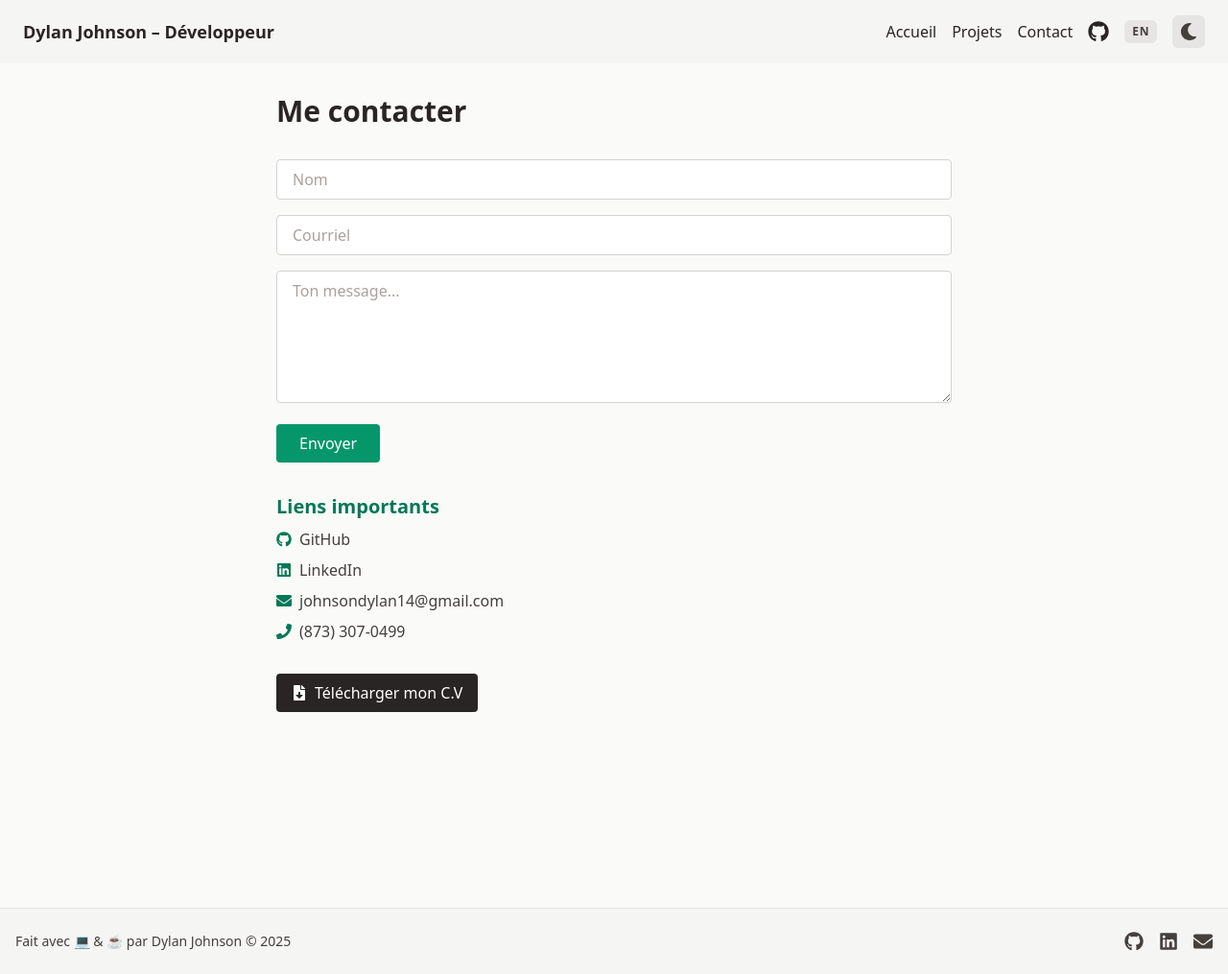
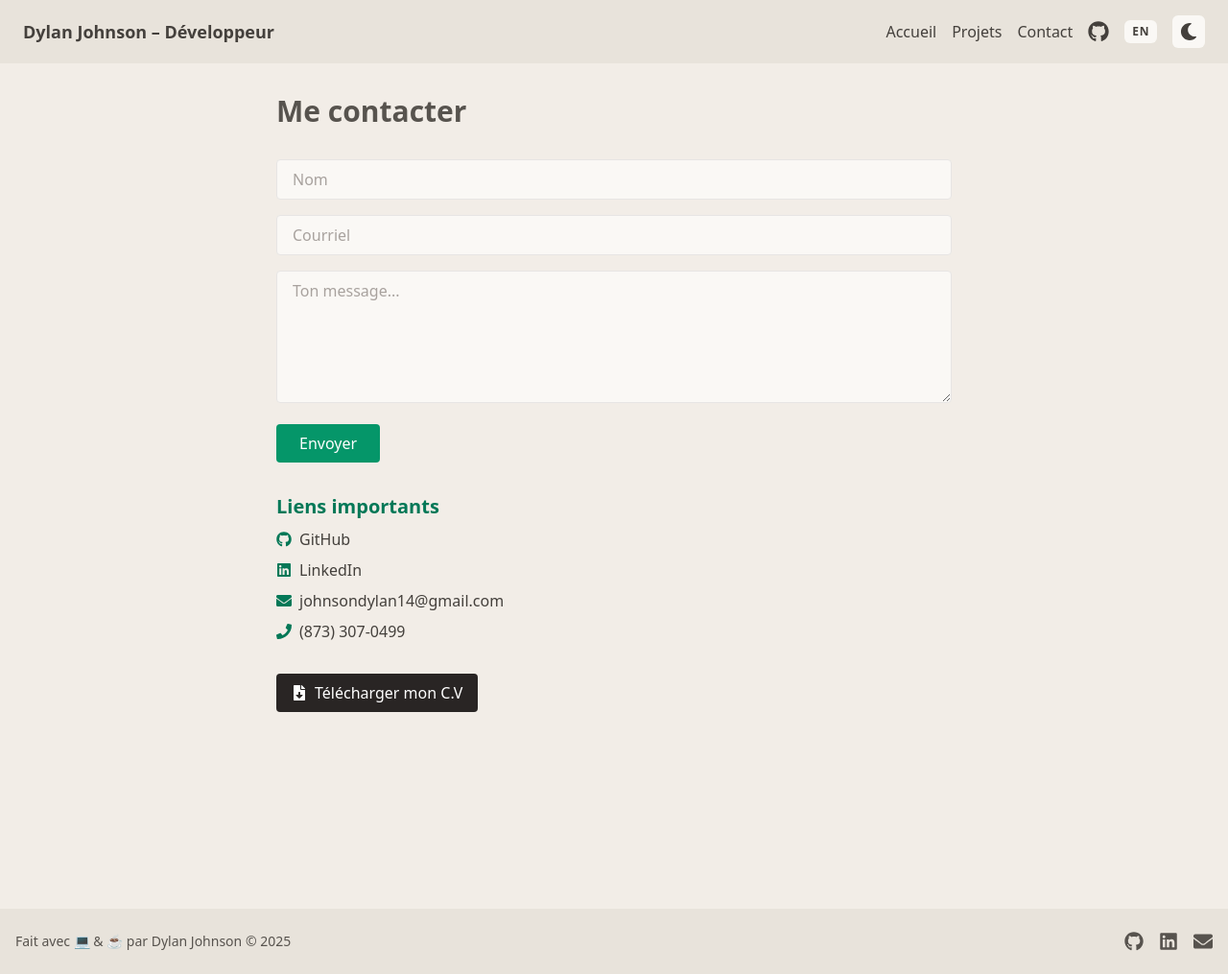
Before and after one commit to Cuplan/Portfolio_Page, a React (Vite) app in the folder portfolio-dj/: page /contact in a window 1280 px wide. Shown: the whole page at 96% size. Built offline with nearby package versions, Linux system fonts and the light colour scheme.

Commit message:
better css

```diff
--- a/portfolio-dj/src/App.tsx
+++ b/portfolio-dj/src/App.tsx
@@ -13,7 +13,7 @@ function App() {
 
   return (
     <LangProvider>
-      <div className="flex flex-col min-h-screen bg-stone-50 dark:bg-dj-black transition-colors duration-300">
+      <div className="flex flex-col min-h-screen bg-day-bg dark:bg-dj-black transition-colors duration-300">
         <Navbar />
 
         <main className="flex-grow">
--- a/portfolio-dj/src/components/Footer.tsx
+++ b/portfolio-dj/src/components/Footer.tsx
@@ -7,9 +7,9 @@ export default function Footer() {
   return (
     <footer
       className="
-        bg-stone-100 text-stone-700
+        bg-day-nav text-stone-600
         dark:bg-dj-nav dark:text-zinc-400
-        border-t border-stone-200 dark:border-zinc-800
+        border-t border-day-bg dark:border-zinc-800
         py-6 mt-20
         transition-colors duration-300
       "
--- a/portfolio-dj/src/components/Navbar.tsx
+++ b/portfolio-dj/src/components/Navbar.tsx
@@ -11,7 +11,7 @@ export default function Navbar() {
     <nav
       className="
         w-full
-        bg-stone-100 text-stone-800
+        bg-day-nav text-stone-700
         dark:bg-dj-nav dark:text-green-400
         shadow-sm dark:border-b dark:border-zinc-800
         px-4 sm:px-6 py-4
@@ -57,7 +57,7 @@ export default function Navbar() {
             aria-label="Toggle language"
             className="
               px-2 py-1 rounded-md text-xs font-semibold tracking-wider
-              bg-stone-200 hover:bg-stone-300
+              bg-day-card hover:bg-stone-200
               dark:bg-zinc-800 dark:hover:bg-zinc-700
               text-stone-700 dark:text-green-400
               transition-all duration-200
@@ -73,7 +73,7 @@ export default function Navbar() {
             aria-label="Toggle Dark/Light Mode"
             className="
               p-2 rounded-md
-              bg-stone-200 hover:bg-stone-300
+              bg-day-card hover:bg-stone-200
               dark:bg-zinc-800 dark:hover:bg-zinc-700
               text-stone-700 dark:text-green-400
               transition-all duration-200
--- a/portfolio-dj/src/components/ProjectCards.tsx
+++ b/portfolio-dj/src/components/ProjectCards.tsx
@@ -22,8 +22,8 @@ export default function ProjectCards({
       rel="noopener noreferrer"
       className="
         flex flex-col
-        bg-white dark:bg-dj-card
-        text-stone-900 dark:text-zinc-100
+        bg-day-card dark:bg-dj-card
+        text-stone-700 dark:text-zinc-100
         border border-stone-200 dark:border-zinc-800
         hover:border-emerald-400 dark:hover:border-green-600
         rounded-xl
--- a/portfolio-dj/src/pages/Contact.tsx
+++ b/portfolio-dj/src/pages/Contact.tsx
@@ -27,9 +27,9 @@ export default function Contact() {
 
   const inputClass = `
     w-full
-    bg-white dark:bg-zinc-900
-    border border-stone-300 dark:border-zinc-700
-    text-stone-900 dark:text-zinc-100
+    bg-day-card dark:bg-zinc-900
+    border border-stone-200 dark:border-zinc-700
+    text-stone-700 dark:text-zinc-100
     rounded px-4 py-2
     placeholder-stone-400 dark:placeholder-zinc-500
     focus:outline-none focus:ring-2 focus:ring-emerald-400 dark:focus:ring-green-500
@@ -37,9 +37,9 @@ export default function Contact() {
   `;
 
   return (
-    <section className="min-h-screen bg-stone-50 dark:bg-dj-black transition-colors duration-300">
+    <section className="min-h-screen bg-day-bg dark:bg-dj-black transition-colors duration-300">
       <div className="max-w-3xl mx-auto p-8 space-y-8">
-        <h1 className="text-3xl font-bold text-stone-800 dark:text-green-400 transition-colors duration-300">
+        <h1 className="text-3xl font-bold text-stone-600 dark:text-green-400 transition-colors duration-300">
           {t.contact.title}
         </h1>
 
--- a/portfolio-dj/src/pages/Home.tsx
+++ b/portfolio-dj/src/pages/Home.tsx
@@ -37,13 +37,13 @@ export default function Home() {
         flex items-center justify-center
         px-4 py-12
         transition-colors duration-300
-        bg-stone-50 dark:bg-dj-black
+        bg-day-bg dark:bg-dj-black
       "
     >
       <div
         className="
           max-w-5xl w-full
-          bg-white dark:bg-dj-card
+          bg-day-card dark:bg-dj-card
           shadow-md dark:border dark:border-zinc-800
           rounded-2xl p-8
           flex flex-col md:flex-row gap-10
@@ -63,7 +63,7 @@ export default function Home() {
 
         {/* CONTENT */}
         <div className="md:w-2/3 space-y-6">
-          <h1 className="text-4xl font-bold text-stone-800 dark:text-green-400 leading-tight">
+          <h1 className="text-4xl font-bold text-stone-600 dark:text-green-400 leading-tight">
             <Typewriter
               words={t.home.typewriterWords}
               loop={true}
--- a/portfolio-dj/src/pages/Projets.tsx
+++ b/portfolio-dj/src/pages/Projets.tsx
@@ -5,10 +5,10 @@ export default function Projects() {
   const { t } = useLang();
 
   return (
-    <section className="min-h-screen bg-stone-50 dark:bg-dj-black transition-colors duration-300">
+    <section className="min-h-screen bg-day-bg dark:bg-dj-black transition-colors duration-300">
       <div className="max-w-screen-xl mx-auto px-4 sm:px-6 py-8">
 
-        <h1 className="text-2xl font-bold text-stone-800 dark:text-green-400 mb-1">
+        <h1 className="text-2xl font-bold text-stone-600 dark:text-green-400 mb-1">
           {t.projects.title}
         </h1>
         <p className="text-sm text-stone-500 dark:text-zinc-500 mb-6">
--- a/portfolio-dj/tailwind.config.js
+++ b/portfolio-dj/tailwind.config.js
@@ -5,9 +5,14 @@ module.exports = {
   theme: {
     extend: {
       colors: {
+        // Dark mode
         "dj-black": "#0a0a0a",
         "dj-card": "#111111",
         "dj-nav": "#080808",
+        // Light mode — warm off-whites, not pure white
+        "day-bg": "#f2ede7",
+        "day-card": "#faf8f5",
+        "day-nav": "#e8e3db",
       },
     },
   },
```
